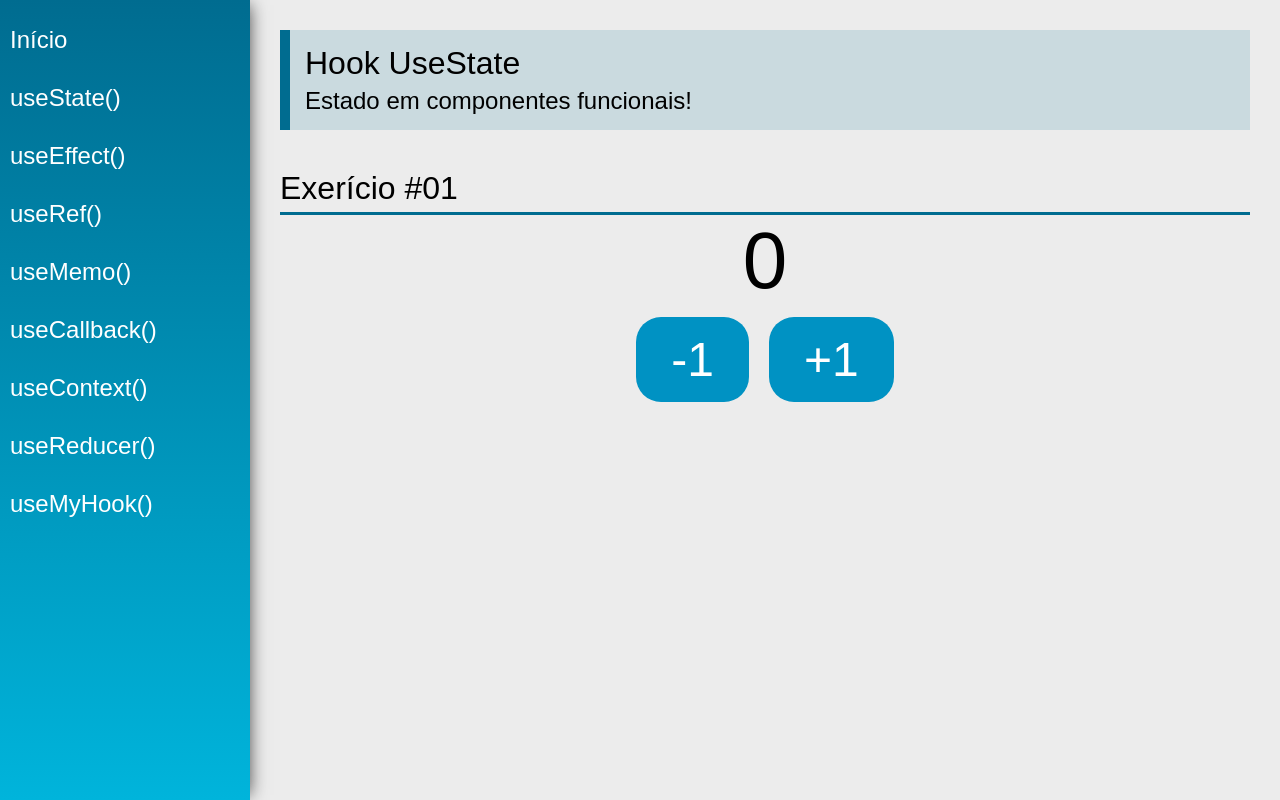
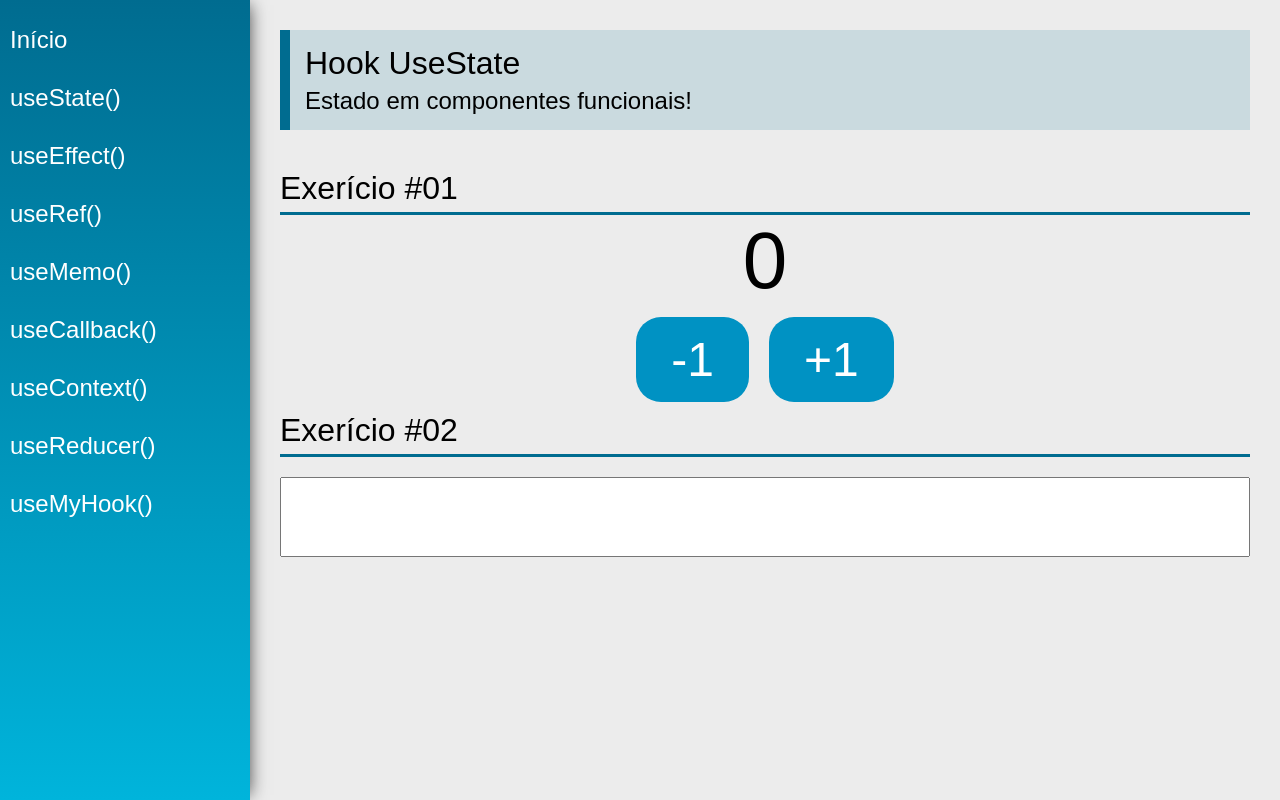
Before and after one commit to GonzalezCarol/react-hook, a React (Create React App) app: page /useState in a window 1280 px wide. Built offline with nearby package versions, Linux system fonts and the light colour scheme.

Commit message:
usestate hook

```diff
--- a/src/views/examples/UseState.jsx
+++ b/src/views/examples/UseState.jsx
@@ -4,6 +4,7 @@ import SectionTitle from "../../components/layout/SectionTitle";
 
 const UseState = (props) => {
   const [count, setCount] = useState(0);
+  const [name, setName] = useState("");
 
   return (
     <div className="UseState">
@@ -15,10 +16,21 @@ const UseState = (props) => {
       <div className="center">
         <span className="text">{count}</span>
         <div>
-          <button className="btn" onClick={() => setCount(count -1 ) }>-1</button>
-          <button className="btn" onClick={() => setCount(count +1 ) }>+1</button>
+          <button className="btn" onClick={() => setCount(count - 1)}>
+            -1
+          </button>
+          <button className="btn" onClick={() => setCount(count + 1)}>
+            +1
+          </button>
         </div>
       </div>
+      <SectionTitle title="Exerício #02" />
+      <input
+        type="text"
+        className="input"
+        value={name}
+        onChange={(event) => setName(event.target.value)}
+      />
     </div>
   );
 };
```
